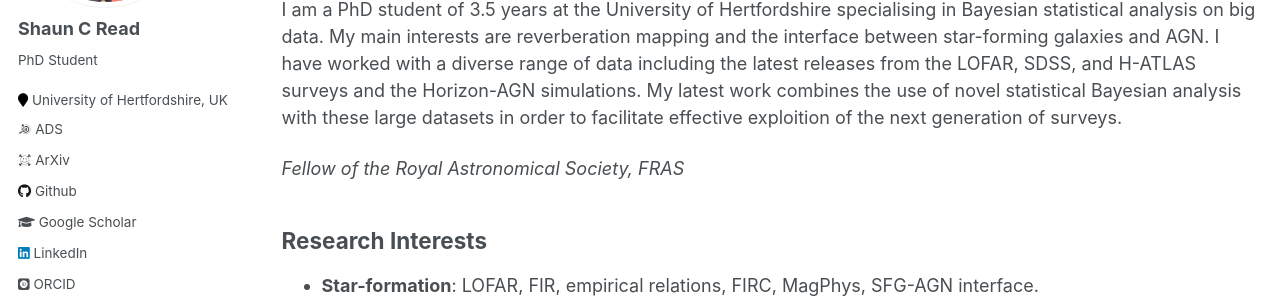
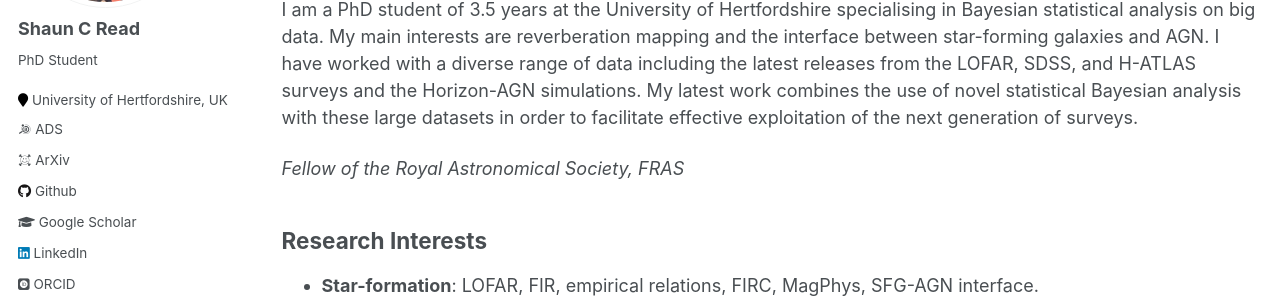
Before and after one commit to philastrophist/philastrophist.github.io, a Jekyll site: the page built from _pages/cv.md, in a window 1280 px wide and 900 px high. Shown: the part 285-585 px from the top of the window. Built offline with Jekyll 4.4.1, drawn with Linux system fonts in a browser that asks for light colours; some web fonts are replaced; formulas are drawn with MathJax 3; comment, search, counter and statistics services are not loaded.

Commit message:
Deploy philastrophist/philastrophist.github.io to github.com/philastrophist/philastrophist.github.io.git:master

```diff
--- a/_generator/info.yml
+++ b/_generator/info.yml
@@ -2,7 +2,7 @@ summary: |
   I am a PhD student of 3.5 years at the University of Hertfordshire specialising in Bayesian statistical analysis on big data.
   My main interests are reverberation mapping and the interface between star-forming galaxies and AGN.
   I have worked with a diverse range of data including the latest releases from the LOFAR, SDSS, and H-ATLAS surveys and the Horizon-AGN simulations.
-  My latest work combines the use of novel statistical Bayesian analysis with these large datasets in order to facilitate effective exploition of the
+  My latest work combines the use of novel statistical Bayesian analysis with these large datasets in order to facilitate effective exploitation of the
   next generation of surveys.
 
 unpublished:
--- a/_pages/cv.md
+++ b/_pages/cv.md
@@ -15,7 +15,7 @@ Download cv [here](/cv.pdf)
  I am a PhD student of 3.5 years at the University of Hertfordshire specialising in Bayesian statistical analysis on big data.
 My main interests are reverberation mapping and the interface between star-forming galaxies and AGN.
 I have worked with a diverse range of data including the latest releases from the LOFAR, SDSS, and H-ATLAS surveys and the Horizon-AGN simulations.
-My latest work combines the use of novel statistical Bayesian analysis with these large datasets in order to facilitate effective exploition of the
+My latest work combines the use of novel statistical Bayesian analysis with these large datasets in order to facilitate effective exploitation of the
 next generation of surveys.
 
 
```
Also changed, not shown: .travis.yml, 5 other files.
